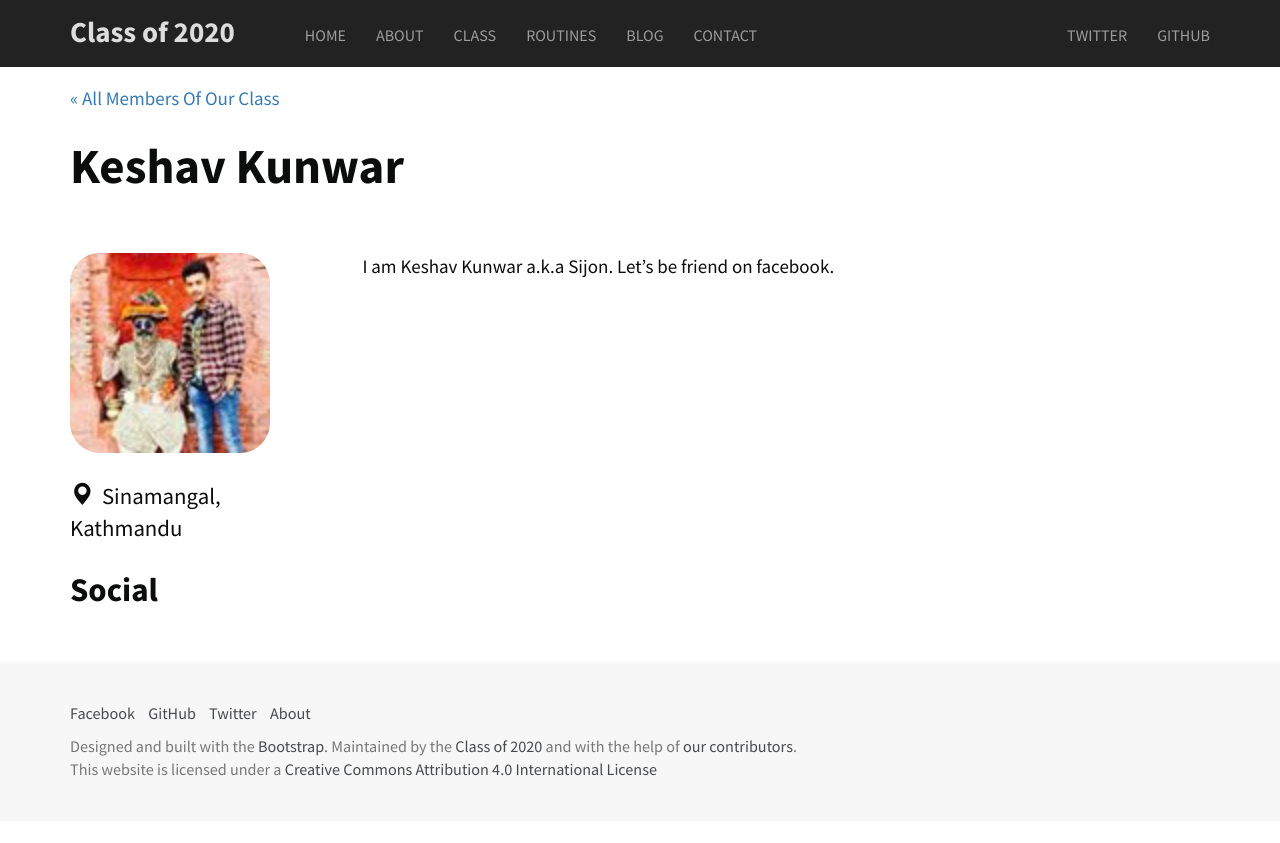
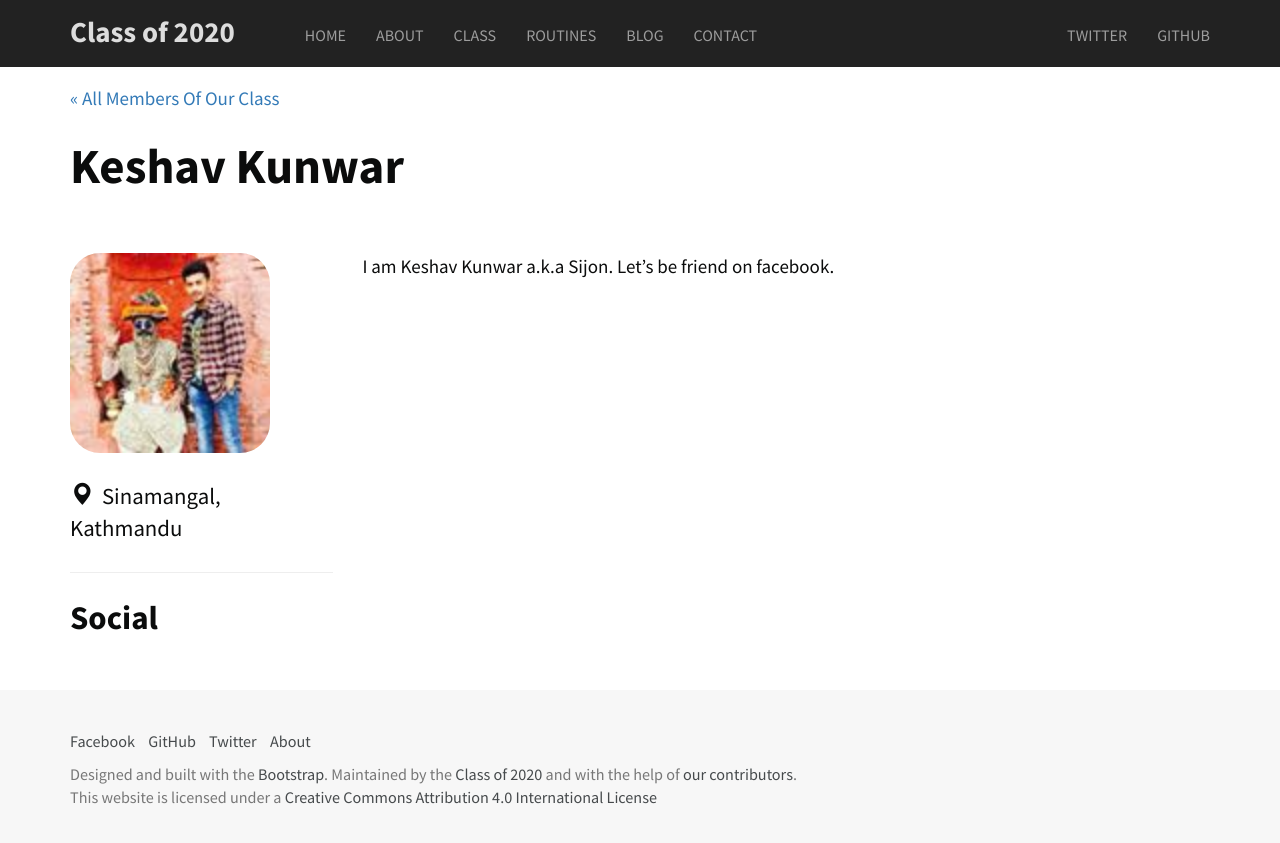
Before and after one commit to Classof2020/classof2020.github.io, a Jekyll site: the page built from _class/keshav_kunwar.md, in a window 1280 px wide. Shown: the top 843 px of the page. Built offline with Jekyll 4.4.1, drawn with Linux system fonts in a browser that asks for light colours; nearby versions of some CDN libraries.

Commit message:
few updates

```diff
--- a/_layouts/profile.html
+++ b/_layouts/profile.html
@@ -16,7 +16,8 @@
 	  <div class="member-website"><span class="glyphicon glyphicon-link" aria-hidden="true"></span>&nbsp;&nbsp;<a href="{{ page.website}}" target="_blank">My Website</a></div>{% endif %}{% if page.phonenumber %}
       <div class="member-phone"><span class="glyphicon glyphicon-phone" aria-hidden="true"></span>&nbsp;&nbsp;<a href="tel:+977{{ page.phonenumber }}">+977 {{ page.phonenumber }}</div>{% endif %} {% if page.email %}
       <div class="member-email"><span class="glyphicon glyphicon-envelope" aria-hidden="true"></span>&nbsp;&nbsp;<a href="mailto:{{ page.email }}">Drop me a line</a></div>{% endif %}
-	  <div class="social"><h3>Social</h3>{% if page.facebook %}<a href="{{ page.facebook }}" target="_blank"><i class="fa fa-facebook"></i></a>&nbsp;&nbsp;&nbsp;{% endif %} {% if page.twitter %}<a href="{{ page.twitter }}" target="_blank"><i class="fa fa-twitter" ></i></a>&nbsp;&nbsp;&nbsp;{% endif %} {% if page.instagram %}<a href="{{ page.instagram }}" target="_blank"><i class="fa fa-instagram" ></i></a>&nbsp;&nbsp;&nbsp;{% endif %} {% if page.linkedin %}<a href="{{ page.linkedin }}" target="_blank"><i class="fa fa-linkedin" ></i></a>&nbsp;&nbsp;&nbsp;{% endif %} {% if page.github %}<a href="{{ page.github }}" target="_blank"><i class="fa fa-github" ></i></a>&nbsp;&nbsp;&nbsp;{% endif %} </div></div>
+<hr />
+    <div class="social"><h3>Social</h3>{% if page.facebook %}<a href="{{ page.facebook }}" target="_blank"><i class="fa fa-facebook"></i></a>&nbsp;&nbsp;&nbsp;{% endif %} {% if page.twitter %}<a href="{{ page.twitter }}" target="_blank"><i class="fa fa-twitter" ></i></a>&nbsp;&nbsp;&nbsp;{% endif %} {% if page.instagram %}<a href="{{ page.instagram }}" target="_blank"><i class="fa fa-instagram" ></i></a>&nbsp;&nbsp;&nbsp;{% endif %} {% if page.linkedin %}<a href="{{ page.linkedin }}" target="_blank"><i class="fa fa-linkedin" ></i></a>&nbsp;&nbsp;&nbsp;{% endif %} {% if page.github %}<a href="{{ page.github }}" target="_blank"><i class="fa fa-github" ></i></a>&nbsp;&nbsp;&nbsp;{% endif %} </div></div>
     <div class="clearfix visible-xs"></div>
     <div class="col-md-7"> {{ content }} </div>
   </div>
--- a/css/main.css
+++ b/css/main.css
@@ -22,6 +22,9 @@
 ul.class .member-phone {
     color: #5b616b;
     font-size: small;
+}
+.social {
+  font-size: 28px;
 }
 .bread {
   padding-top: 15px;
```
